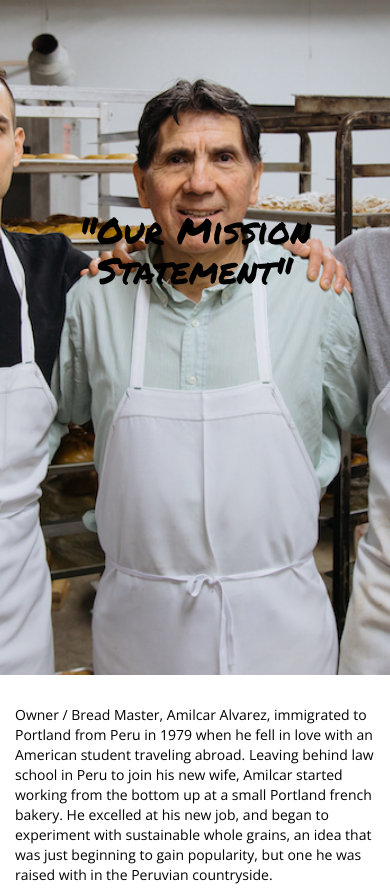
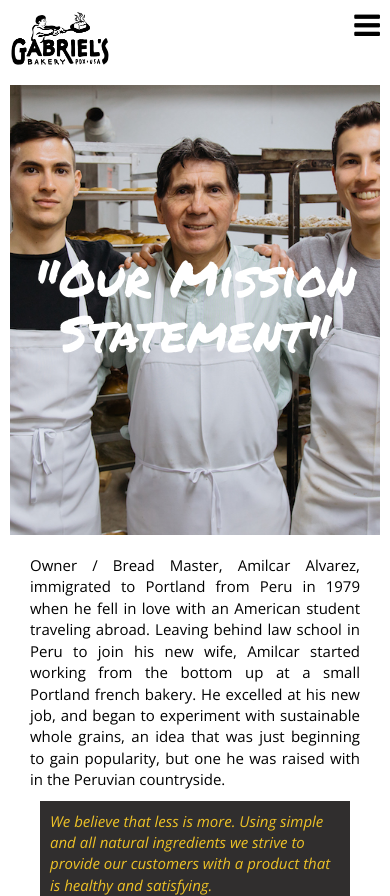
Before and after one commit to SandroMateo/gabriels-website, a Jekyll site: the page built from about.html, in a window 390 px wide. Shown: the top 896 px of the page. Built offline with Jekyll 4.4.1, drawn with Linux system fonts in a browser that asks for light colours; nearby versions of some CDN libraries; grey boxes are pictures that could not be loaded.

Commit message:
Update about page styling and change opacity for mobile menu

```diff
--- a/_sass/_components/_mobile-nav.scss
+++ b/_sass/_components/_mobile-nav.scss
@@ -35,7 +35,7 @@
 }
 
 .mobile-nav__menu-wrapper {
-  background-color: rgba(255, 255, 255, 0.8);
+  background-color: rgba(255, 255, 255, 0.9);
   display: none;
   height: 100vh;
   position: absolute;
--- a/_sass/_components/_sidebar.scss
+++ b/_sass/_components/_sidebar.scss
@@ -1,3 +1,5 @@
+// The bottom text needs to be fixed because currently if you make the browser heigh smaller but keep width wide it will overlap with nav
+
 .sidebar {
 	@include mobile {
 		display: none;
--- a/_sass/_layout/_about.scss
+++ b/_sass/_layout/_about.scss
@@ -1,18 +1,78 @@
-#mission {
+// Issues with this page: looks horrible when the website is viewed on monitors bigger than our laptop. especially the text portion. the top image also looks a bit funny
+
+.about__mission-quote {
   background-color: #302e2e;
   color: #edc228;
+  font-size: 1.5rem;
   font-style: italic;
-  margin: 2em;
-  padding: 1em;
+  margin: 1rem;
+  padding: 1rem;
+
+  @include desktop {
+    font-size: 1.75rem;
+  }
+
+  @include tablet {
+    font-size: 1.75rem;
+  }
 }
 
-#aboutHeader {
+// this should probably be fixed so the image stays more consistent
+.about {
+  align-items: center;
   background-image: url("../../images/aboutHeadImage.jpg");
   background-position: top;
   background-size: cover;
-  height: 75vh;
+  display: flex;
+  justify-content: center;
+  height: 50vh;
+  margin: 0 auto;
+  margin-top: 7.5rem;
+  // width: 90vw;
 
-  h1 {
-    margin-top: 5em;
+  @include desktop {
+    font-size: 10rem;
+    margin-top: 0;
+  }
+
+  @include tablet {
+    font-size: 10rem;
+    margin-top: 0;
   }
 }
+
+.about__text {
+  font-size: 1.5rem;
+  text-align: justify;
+
+  @include desktop {
+    font-size: 2rem;
+  }
+
+  @include tablet {
+    font-size: 2rem;
+  }
+}
+
+.about__title {
+  color: $white;
+  font-size: 5rem;
+  text-align: center;
+
+  @include desktop {
+    font-size: 7.5rem;
+  }
+
+  @include tablet {
+    font-size: 7.5rem;
+  }
+}
+
+.about__column-wrapper {
+  // margin: 1rem;
+  padding: 2rem;
+}
+
+.about__wrapper {
+  padding: 1rem;
+}
--- a/about.html
+++ b/about.html
@@ -3,20 +3,22 @@ layout: default
 title: About
 permalink: /about/
 ---
+<div class="about__wrapper">
+  {% include mobile-nav.html %}
+  <div class="about">
+    <h1 class="about__title">"Our Mission Statement"</h1>
+  </div>
+  <div class="row about__column-wrapper">
+    <div class="col-sm-6">
+      <p class="about__text">Owner / Bread Master, Amilcar Alvarez, immigrated to Portland from Peru in 1979 when he fell in love with an American student traveling abroad. Leaving behind law school in Peru to join his new wife, Amilcar started working from the bottom up at a small Portland french bakery. He excelled at his new job, and began to experiment with sustainable whole grains, an idea that was just beginning to gain popularity, but one he was raised with in the Peruvian countryside.</p>
 
-<div id="aboutHeader" class="jumbotron">
-  <h1>"Our Mission Statement"</h1>
-</div>
-<div class="container">
-  <div class="row">
-    <div class="col-md-6">
-      <p>Owner / Bread Master, Amilcar Alvarez, immigrated to Portland from Peru in 1979 when he fell in love with an American student traveling abroad. Leaving behind law school in Peru to join his new wife, Amilcar started working from the bottom up at a small Portland french bakery. He excelled at his new job, and began to experiment with sustainable whole grains, an idea that was just beginning to gain popularity, but one he was raised with in the Peruvian countryside.</p>
-      <p id="mission">We believe that less is more.  Using simple and all natural ingredients we strive to provide our customers with a product that  is healthy and satisfying.</p>
+      <p class="about__mission-quote">We believe that less is more.  Using simple and all natural ingredients we strive to provide our customers with a product that  is healthy and satisfying.</p>
+
     </div>
-    <div class="col-md-6">
-      <img id="gabriel" src="../../images/youngGabriel.jpg" alt="">
-      <p>(Above) Amilcar’s son Gabriel learning baking skills in Cusco, Peru</p>
-      <p>In 1987, Amilcar realized his dream and opened Gabriel’s Bakery, naming it after his new born son. Since then, Amilcar has incorporated baking ideas from his Latino heritage, French training, and even his wife’s Jewish roots.  This blending of traditions have resulted in a unique assortment of delicious breads and pastries.</p>
+    <div class="col-sm-6">
+      <img class="img-responsive about__gabriel-image" src="../../images/youngGabriel.jpg" alt="">
+      <p class="about__image-caption"><small>(Above) Amilcar’s son Gabriel learning baking skills in Cusco, Peru</small></p>
+      <p class="about__text">In 1987, Amilcar realized his dream and opened Gabriel’s Bakery, naming it after his new born son. Since then, Amilcar has incorporated baking ideas from his Latino heritage, French training, and even his wife’s Jewish roots.  This blending of traditions have resulted in a unique assortment of delicious breads and pastries.</p>
     </div>
   </div>
 </div>
```
